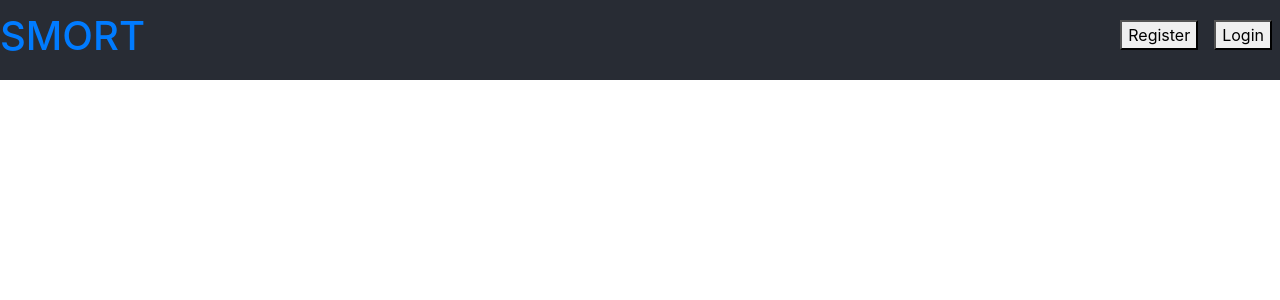
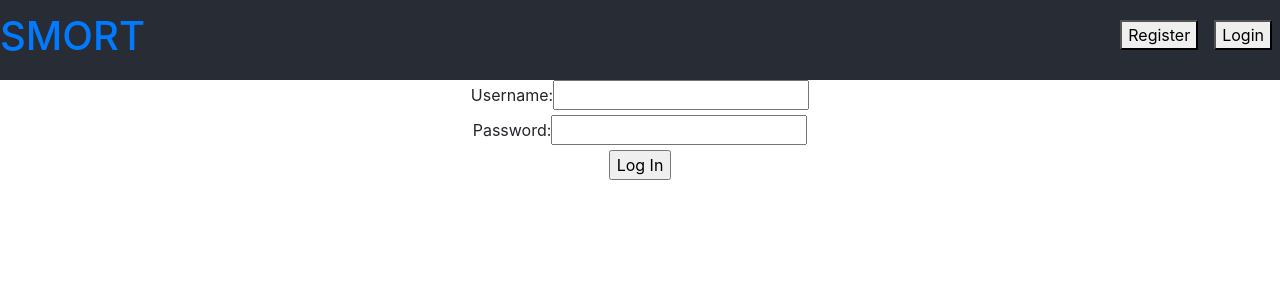
Before and after one commit to Ibirn/retodo, a React (Create React App) app in the folder smtd/: page /login in a window 1280 px wide. Shown: the top 300 px of the page. Built offline with nearby package versions, Linux system fonts and the light colour scheme.

Commit message:
Add login page

```diff
--- a/smtd/src/App.js
+++ b/smtd/src/App.js
@@ -4,6 +4,7 @@ import Search from "./components/Search";
 import Lists from "./components/Lists";
 import Navbar from "./components/Navbar";
 import Register from "./components/Register";
+import Login from "./components/Login";
 import { BrowserRouter, Route } from "react-router-dom";
 
 function App() {
@@ -15,6 +16,7 @@ function App() {
         </header>
         <Route exact path="/" component={Lists} />
         <Route exact path="/register" component={Register} />
+        <Route exact path="/login" component={Login} />
       </BrowserRouter>
     </div>
   );
--- /dev/null
+++ b/smtd/src/components/Login.jsx
@@ -0,0 +1,19 @@
+import React from "react";
+
+export default function Login(props) {
+  return (
+    <form action="/api/login" method="post">
+      <div>
+        <label>Username:</label>
+        <input type="text" name="username" />
+      </div>
+      <div>
+        <label>Password:</label>
+        <input type="password" name="password" />
+      </div>
+      <div>
+        <input type="submit" value="Log In" />
+      </div>
+    </form>
+  );
+}
--- a/smtd/src/components/Navbar.jsx
+++ b/smtd/src/components/Navbar.jsx
@@ -13,7 +13,9 @@ export default function Navbar(props) {
         <Link to={"/register"}>
           <button>Register</button>
         </Link>
-        <button>Login</button>
+        <Link to={"/login"}>
+          <button>Login</button>
+        </Link>
       </div>
     </nav>
   );
--- a/smtd/src/components/Register.jsx
+++ b/smtd/src/components/Register.jsx
@@ -22,14 +22,13 @@ export default function Register(props) {
       ...registration,
       [e.target.name]: e.target.value.trim(),
     });
-    console.log(error);
   };
 
   const registrationSubmit = (e) => {
     e.preventDefault();
     console.log("GRABBIN E: ", registration);
     axios.post(`/api/users`, registration).then((response) => {
-      console.log(response.data);
+      // console.log(response.data);
       if (response.data === "ERROR - Email is already in use.") {
         setError(true);
       } else {
```
